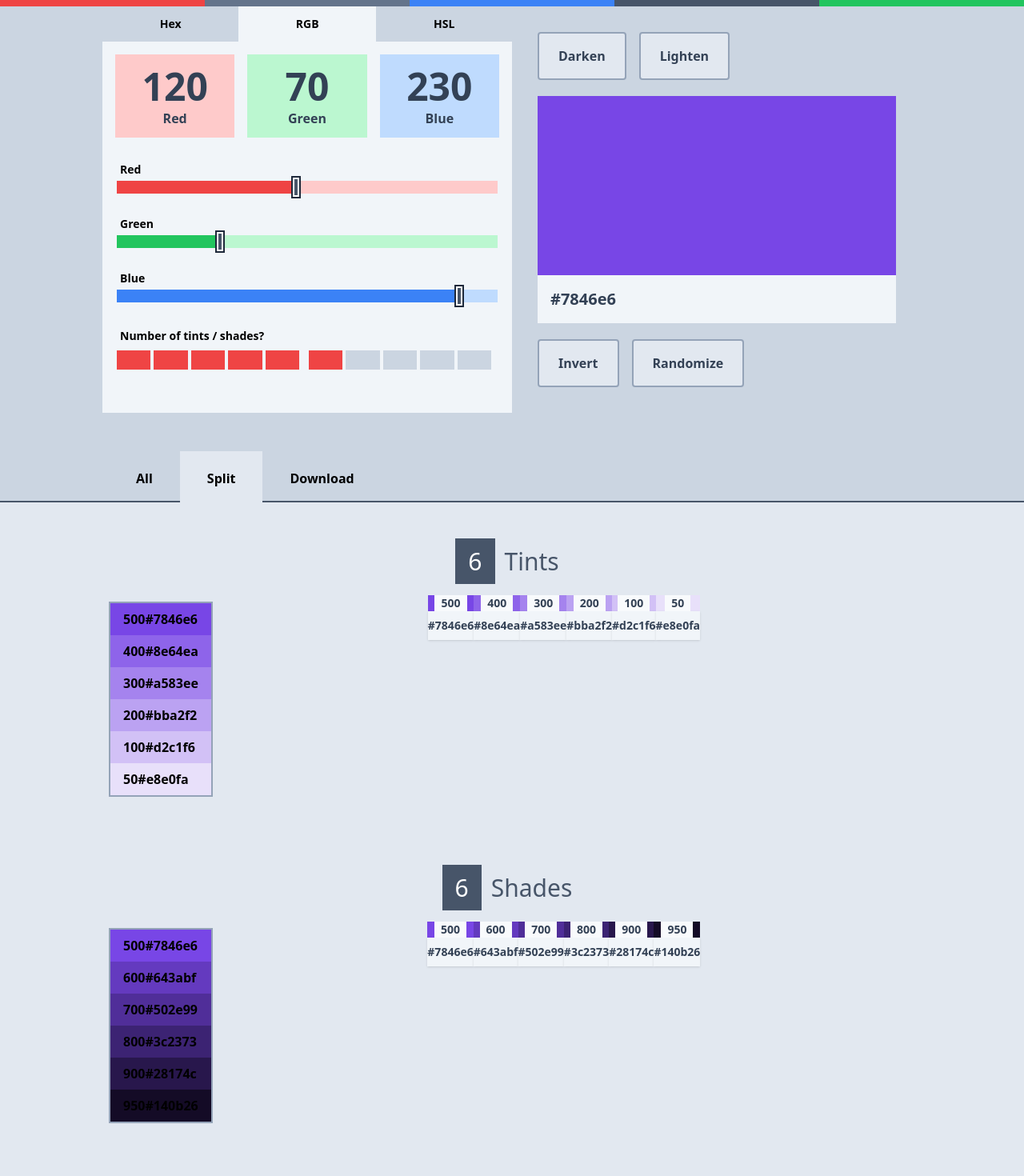
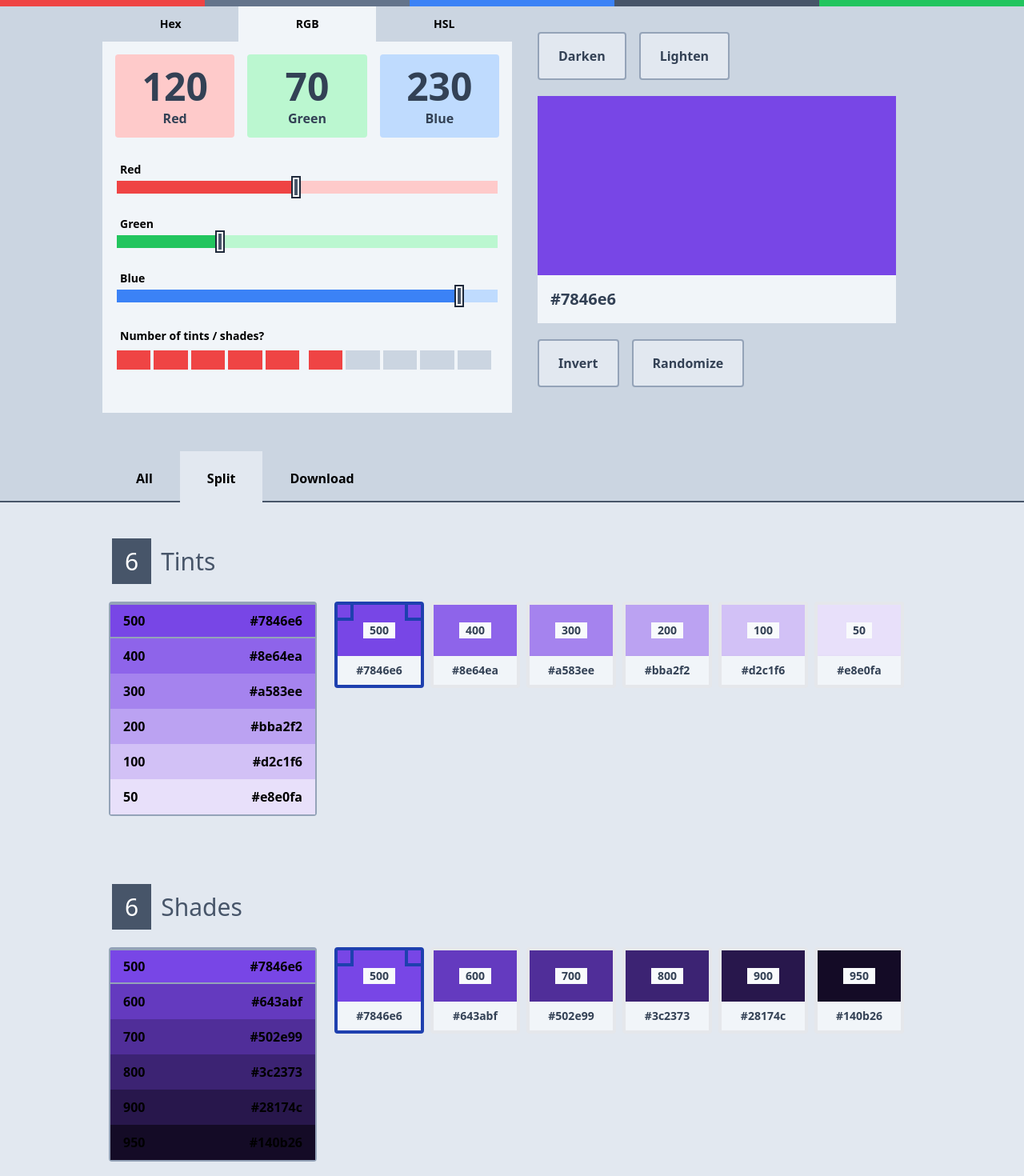
Before and after one commit to reactry/shades, a React (Create React App) app: page / in a window 1280 px wide. Shown: the top 1470 px of the page at 80% size. Built offline with nearby package versions, Linux system fonts and the light colour scheme.

Commit message:
Because reddit asked for rounded corners * tailwind had me scratching my head for half an hour

```diff
--- a/src/Branding.js
+++ b/src/Branding.js
@@ -4,7 +4,7 @@
 export default function Branding ({meta}) {
 	return (
 		<header className="px-4 py-24 bg-slate-700 shadow-xl">
-			<a className="block bg-white max-w-sm m-auto text-center duration-300 text-slate-400 hover:bg-blue-200 hover:text-slate-700" href="https://reactry.github.io/shades/">
+			<a className="block bg-white max-w-sm m-auto text-center duration-300 text-slate-400 hover:bg-blue-200 hover:text-slate-700 rounded" href="https://reactry.github.io/shades/">
 				<div className="flex justify-center">
 					<h3 className="px-12 py-1 text-md font-bold border-x-2 border-b-2 border-slate-400 bg-slate-300 text-slate-500">Reactry's</h3>
 				</div>
--- a/src/MainComponent/Input/NSelector.js
+++ b/src/MainComponent/Input/NSelector.js
@@ -7,7 +7,7 @@ export default function NSelector ({
 
 	let arr = [...Array(maxN).keys()]
 	let items = arr.map((v, i) => {
-		let innerClass = "cursor-pointer h-6 duration-300 hover:bg-slate-700";
+		let innerClass = "cursor-pointer h-6 duration-300 border-4 border-transparent hover:border-red-700";
 		innerClass += (i < n) ? " bg-red-500" : " bg-slate-300";
 		if ((i+1) % 5 === 0) innerClass += " mr-2"
 		return (
--- a/src/MainComponent/Input/RGBTab.js
+++ b/src/MainComponent/Input/RGBTab.js
@@ -44,15 +44,15 @@ export default function RGBTab ({
 		<div className="RGBTab select-none">
 
 			<div className="flex text-center font-bold text-slate-700 px-4 space-x-1 md:space-x-4">
-				<div className="grow pt-4 pb-2 bg-red-200 basis-0">
+				<div className="grow pt-4 pb-2 bg-red-200 basis-0 rounded">
 					<div className="text-5xl">{red}</div>
 					<div className="py-1">Red</div>
 				</div>
-				<div className="grow pt-4 pb-2 bg-green-200 basis-0">
+				<div className="grow pt-4 pb-2 bg-green-200 basis-0 rounded">
 					<div className="text-5xl">{green}</div>
 					<div className="py-1">Green</div>
 				</div>
-				<div className="grow pt-4 pb-2 bg-blue-200 basis-0">
+				<div className="grow pt-4 pb-2 bg-blue-200 basis-0 rounded">
 					<div className="text-5xl">{blue}</div>
 					<div className="py-1">Blue</div>
 				</div>
--- a/src/MainComponent/Output/List/Box.js
+++ b/src/MainComponent/Output/List/Box.js
@@ -6,7 +6,7 @@ export default function Box ({r, g, b, hex, shade, active}) {
 		backgroundColor: hex
 	};
 
-	let boxClasses = "Box w-28 mr-3 my-2 border-4";
+	let boxClasses = "Box w-28 mr-2 my-2 border-4 rounded overflow-hidden";
 	if (active) boxClasses += " border-blue-800";
 
 	return (
--- a/src/MainComponent/Output/List/List.js
+++ b/src/MainComponent/Output/List/List.js
@@ -31,7 +31,7 @@ export default function List ({
 			</h1>
 			<div className="md:flex align-top items-start">
 				<div className="py-2">
-					<div className="border-2 border-slate-400">
+					<div className="border-2 border-slate-400 rounded">
 						{colorRowItems}
 					</div>
 				</div>
--- a/tailwind.config.js
+++ b/tailwind.config.js
@@ -2,7 +2,8 @@ module.exports = {
   content: [
     "src/*.js",
     "src/MainComponent/*.js",
-    "src/MainComponent/*/*.js"
+    "src/MainComponent/*/*.js",
+    "src/MainComponent/*/*/*.js"
   ],
   theme: {
     extend: {},
```
